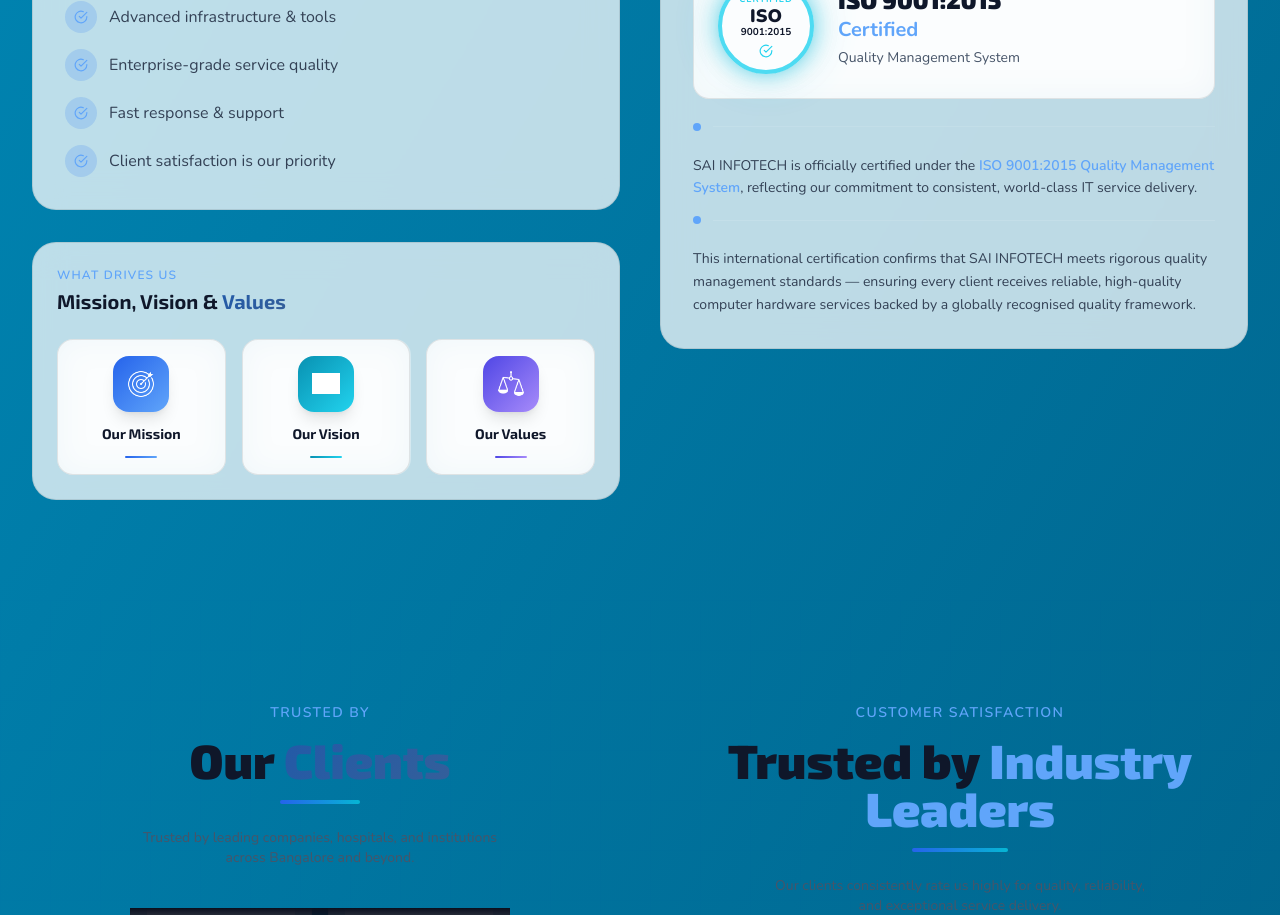
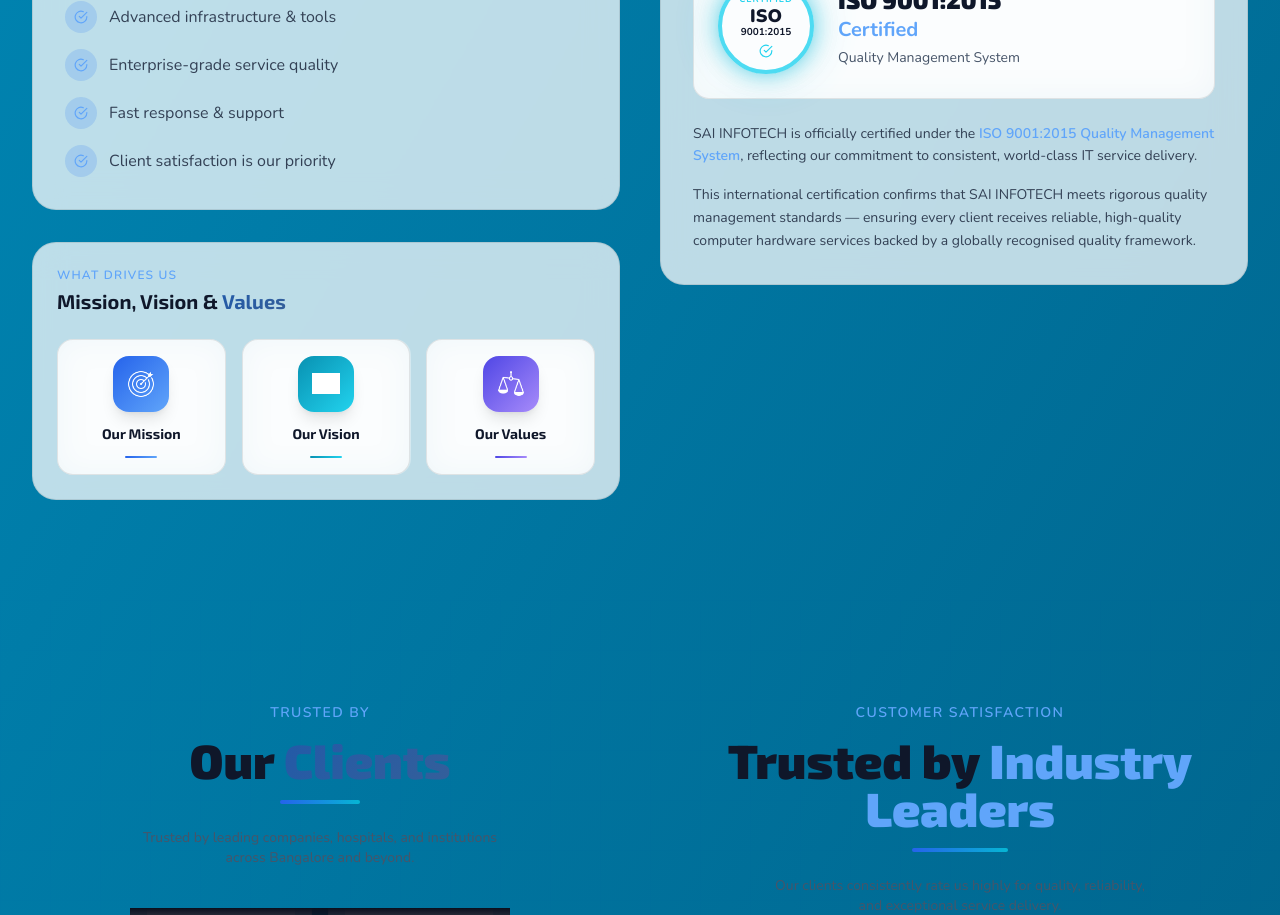
Before and after one commit to Yasir533/sai-infotech-webapp, a React (Vite) app in the folder sai-info/: page / in a window 1280 px wide. Shown: the part 1520-2435 px from the top of the page. Built offline with nearby package versions, Linux system fonts and the light colour scheme; grey boxes are pictures that could not be loaded.

Commit message:
fix: remove dots/dividers between ISO paragraphs

```diff
--- a/sai-info/src/components/About.jsx
+++ b/sai-info/src/components/About.jsx
@@ -168,23 +168,11 @@ export default function About() {
                 </div>
               </div>
 
-              {/* Divider (dot moved to left) */}
-              <div className="relative flex items-center mb-6">
-                <div className="w-2 h-2 rounded-full bg-blue-400 mr-3" />
-                <div className="flex-1 h-px bg-white/10" />
-              </div>
-
               <p className="text-slate-300 text-sm leading-relaxed mb-4">
                 SAI INFOTECH is officially certified under the{' '}
                 <span className="text-blue-400 font-semibold">ISO 9001:2015 Quality Management System</span>,
                 reflecting our commitment to consistent, world-class IT service delivery.
               </p>
-
-              {/* Divider (dot moved to left) */}
-              <div className="relative flex items-center mb-6">
-                <div className="w-2 h-2 rounded-full bg-blue-400 mr-3" />
-                <div className="flex-1 h-px bg-white/10" />
-              </div>
 
               <p className="text-slate-300 text-sm leading-relaxed">
                 This international certification confirms that SAI INFOTECH meets rigorous quality management standards — ensuring every client receives reliable, high-quality computer hardware services backed by a globally recognised quality framework.
```
